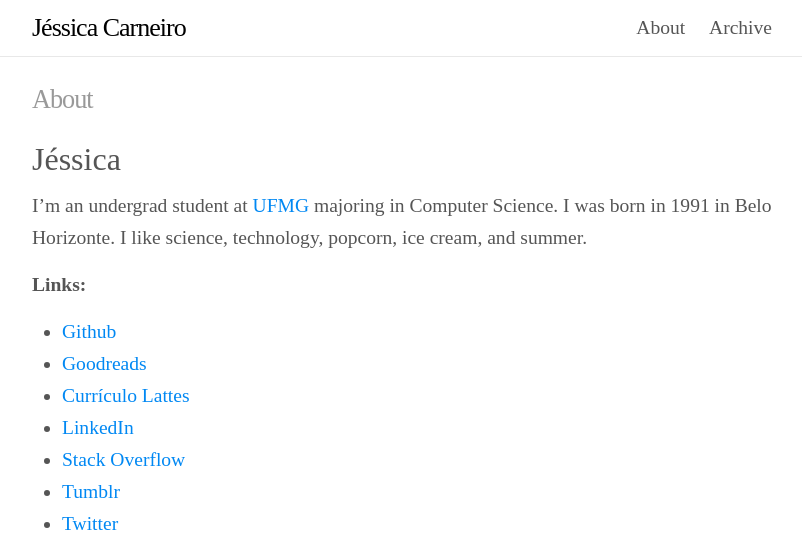
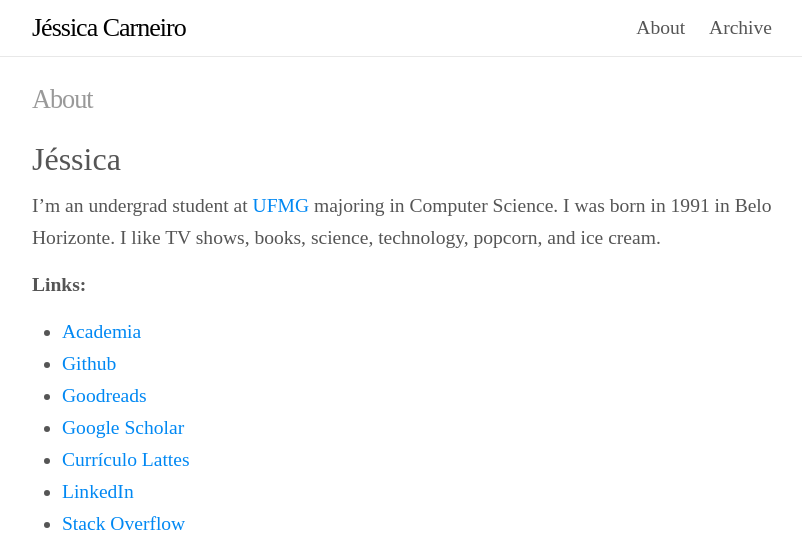
Before and after one commit to jessicacarneiro/jessicacarneiro.github.io, a Jekyll site: the page built from about.md, in a window 1280 px wide, cut to the strip 0-535 px from the top of the page. Shown: the whole strip, without its empty margins (238-1040 px from the left). Built offline with Jekyll 4.4.1, drawn with Linux system fonts in a browser that asks for light colours.

Commit message:
Adding new links and changing profile.

```diff
--- a/about.md
+++ b/about.md
@@ -7,12 +7,14 @@ permalink: /about/
 ## Jéssica ##
 
 I'm an undergrad student at [UFMG][ufmg] majoring in Computer Science. I was born in 1991 in
-Belo Horizonte. I like science, technology, popcorn, ice cream, and summer.
+Belo Horizonte. I like TV shows, books, science, technology, popcorn, and ice cream.
 
 __Links:__
 
+* [Academia][academia]
 * [Github][github]
 * [Goodreads][goodreads]
+* [Google Scholar][scholar]
 * [Currículo Lattes][lattes]
 * [LinkedIn][linkedin]
 * [Stack Overflow][stack]
@@ -36,3 +38,5 @@ of the default Jekyll theme.
 [stack]: http://stackoverflow.com/users/5363892
 [twitter]: http://twitter.com/jessicacarneir0
 [jekyll]: https://jekyllrb.com/
+[academia]: https://ufmg.academia.edu/J%C3%A9ssicaCarneiro
+[scholar]: https://scholar.google.com.br/citations?user=JjtW7EwAAAAJ&hl
```
